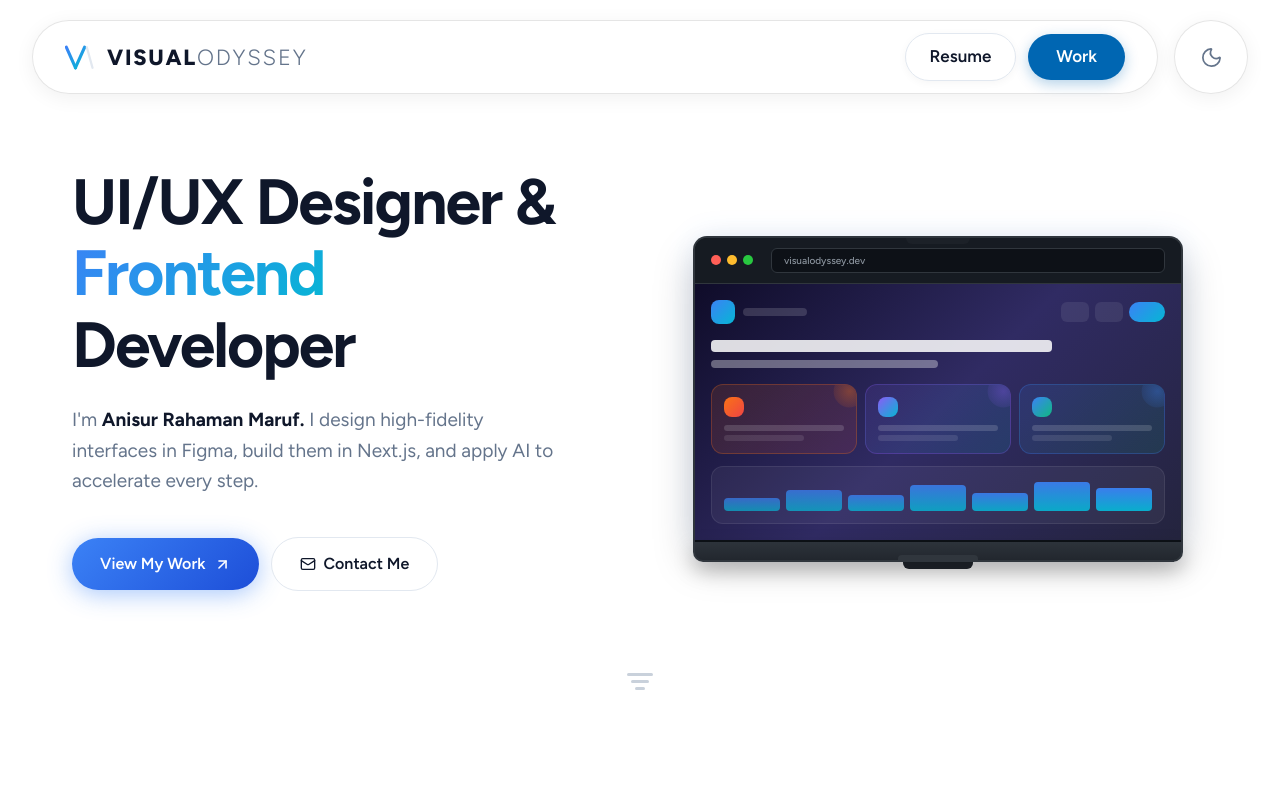
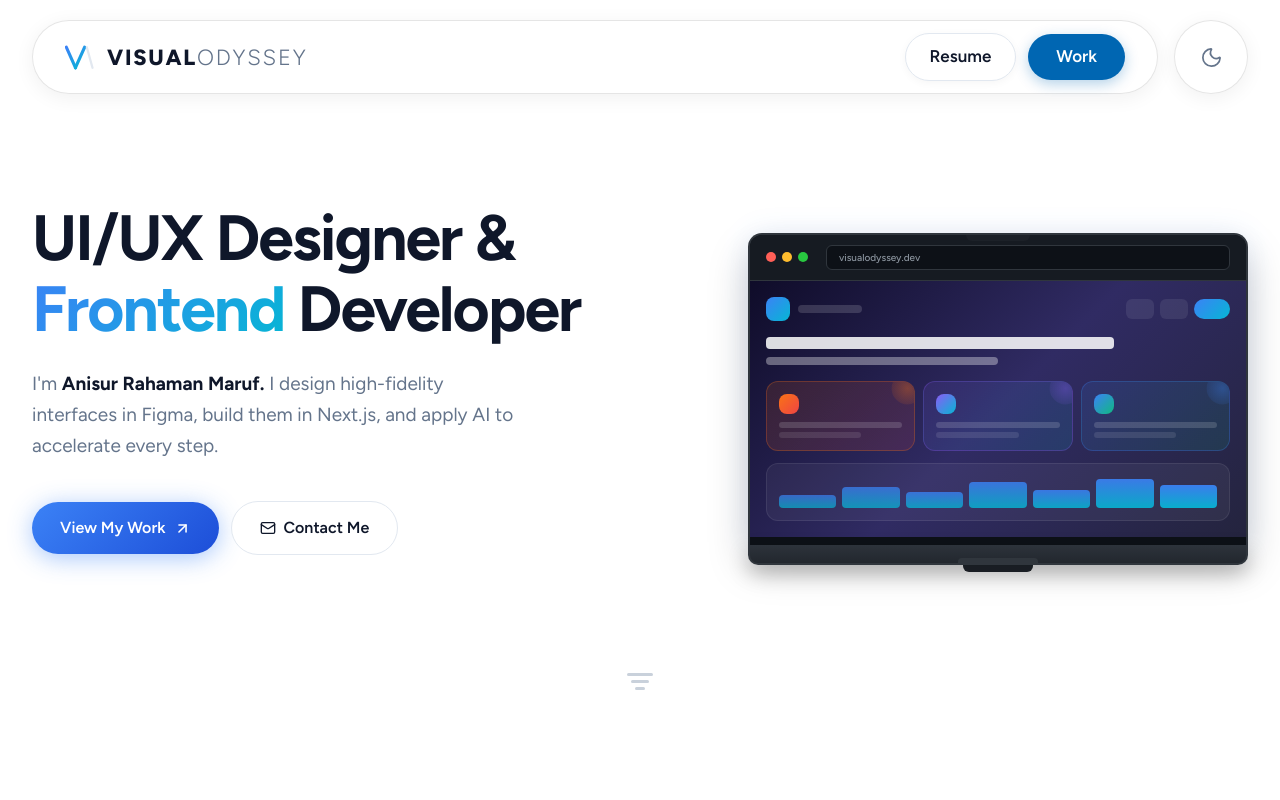
Before and after one commit to maruf320101/Visual-odyssey, a Next.js app: page / in a window 1280 px wide. Shown: the top 800 px of the page. Built offline with nearby package versions, Linux system fonts and the light colour scheme.

Commit message:
Align Hero section horizontally with Navbar and page grid on desktop

```diff
--- a/components/Hero.tsx
+++ b/components/Hero.tsx
@@ -33,7 +33,7 @@ function LaptopMockup() {
 
   return (
     <div
-      className="relative w-full max-w-[295px] sm:max-w-[490px] mx-auto cursor-pointer select-none"
+      className="relative w-full max-w-[295px] sm:max-w-[500px] mx-auto lg:mr-0 lg:ml-auto cursor-pointer select-none"
       style={{ perspective: 1200 }}
       onMouseMove={handleMouseMove}
       onMouseLeave={handleMouseLeave}
@@ -174,11 +174,11 @@ export default function Hero() {
       aria-labelledby="hero-heading"
     >
       {/* ── Main grid ── */}
-      <div className="w-full mx-auto max-w-[1260px] mt-2 mb-2 sm:my-auto py-1 sm:py-0">
+      <div className="w-full mx-auto max-w-[1450px] mt-2 mb-2 sm:my-auto py-1 sm:py-0">
         <div className="grid grid-cols-1 lg:grid-cols-2 gap-6 sm:gap-10 lg:gap-14 items-center">
 
           {/* LEFT — Text */}
-          <div className="flex flex-col items-center text-center lg:items-start lg:text-left order-1 max-w-[540px]">
+          <div className="flex flex-col items-center text-center lg:items-start lg:text-left order-1 max-w-[540px] xl:max-w-[580px]">
 
             {/* H1 */}
             <motion.h1
```
